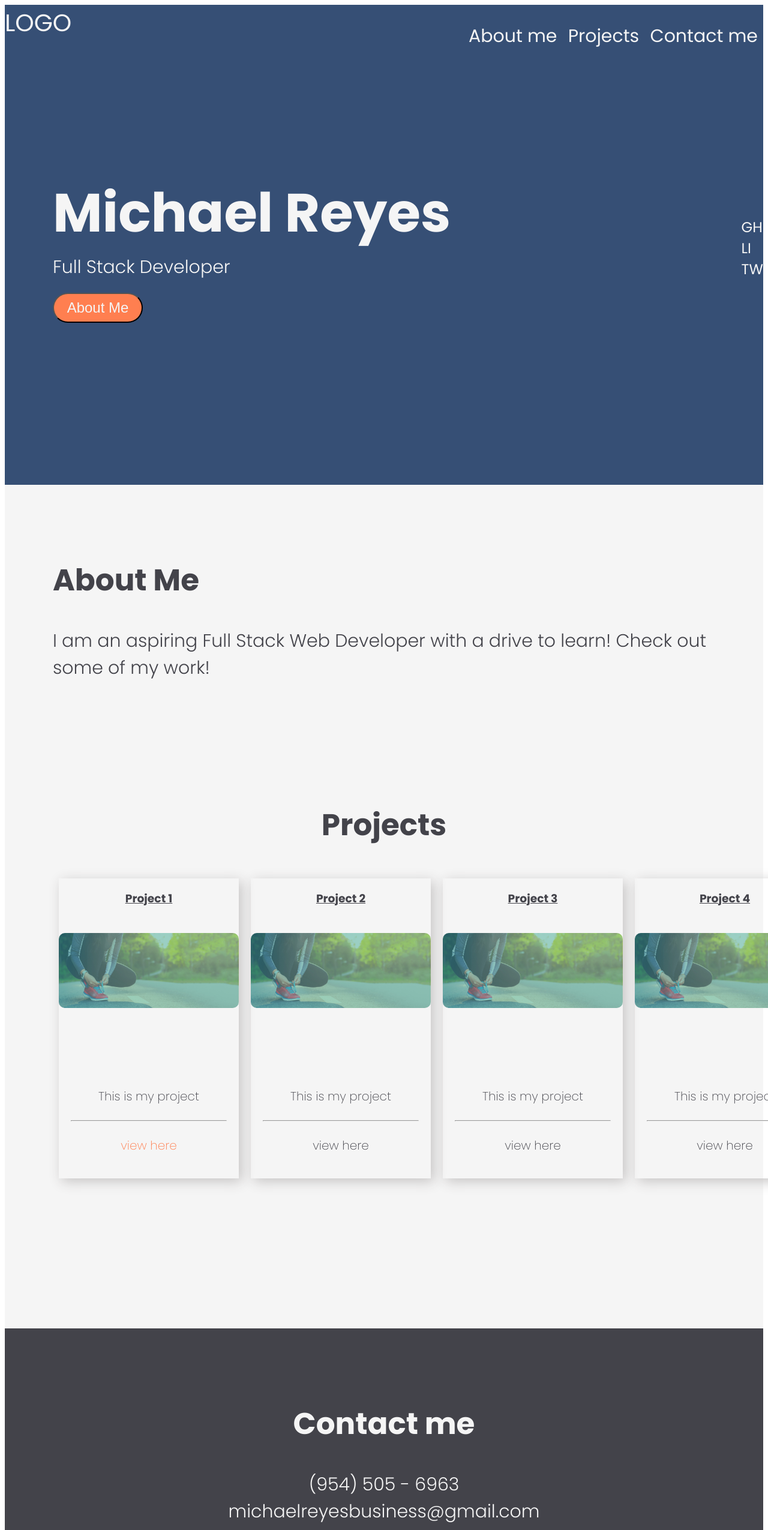
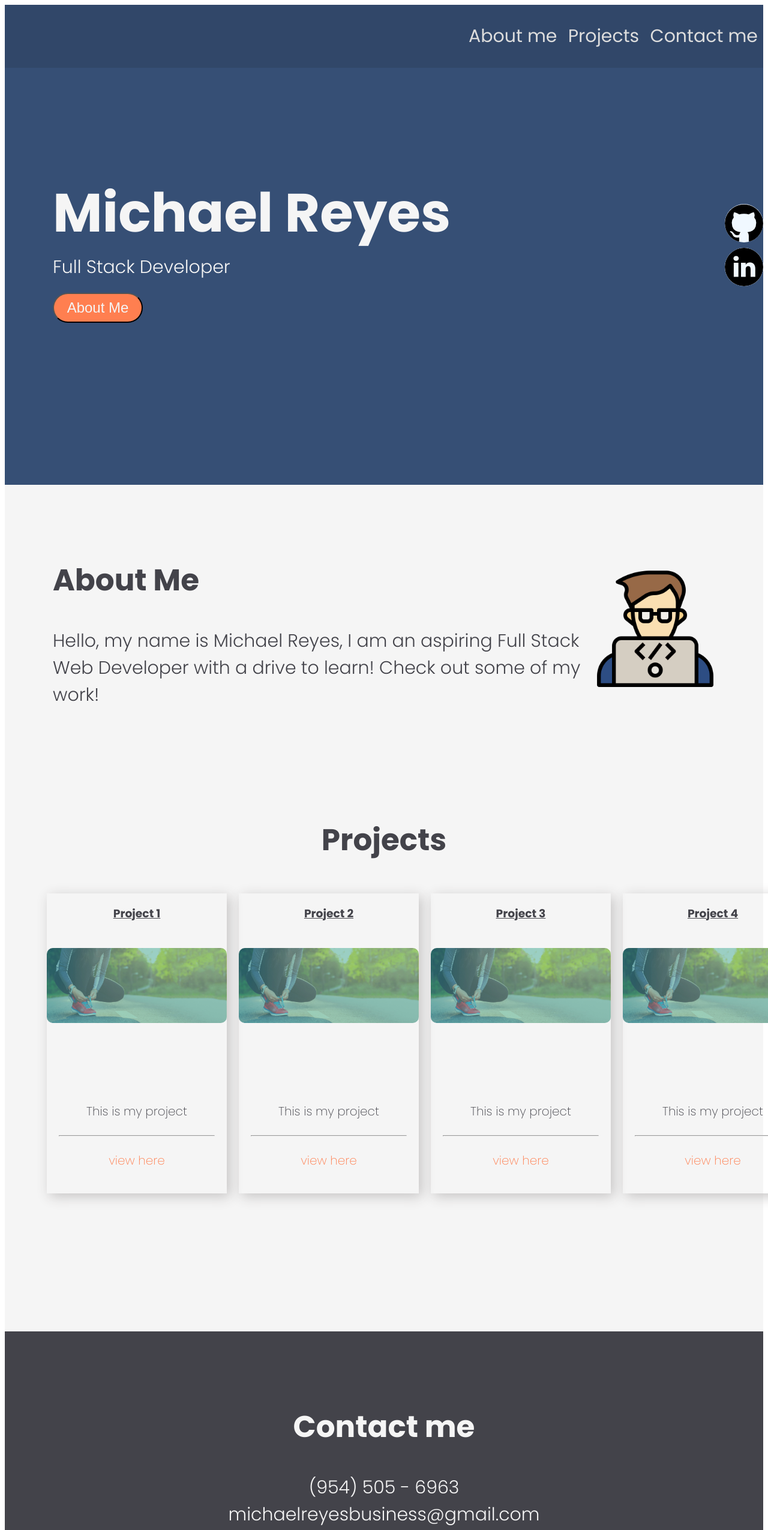
Before and after one commit to michaelreyes10/web-dev-portfolio, a plain HTML site: page index.html in a window 1280 px wide. Shown: the top 2550 px of the page at 60% size. Drawn offline with Linux system fonts and the light colour scheme.

Commit message:
final draft

```diff
--- a/index.html
+++ b/index.html
@@ -7,13 +7,15 @@
     <link rel="preconnect" href="https://fonts.googleapis.com">
 <link rel="preconnect" href="https://fonts.gstatic.com" crossorigin>
 <link href="https://fonts.googleapis.com/css2?family=Fira+Sans:wght@400;700&family=Lato&family=Oswald:wght@700&family=Poppins:wght@100;200;300;400;500;600;700&family=Roboto:wght@400;900&display=swap" rel="stylesheet">
-    <link rel="stylesheet" href="/src/style.css" />
+    <link rel="stylesheet" href= ./src/style.css />
     <title>Michael Reyes Portfolio</title>
 </head>
 <body>
     <section class="hero">
         <nav>
-            <div>LOGO</div>
+            <div>
+
+            </div>
             <ul>
                 <li><a href="#about-me">About me</a></li>
                 <li><a href="#projects">Projects</a></li>
@@ -28,9 +30,14 @@
             </div>
             <div class="socials">
                 <ul>
-                    <li>GH</li>
-                    <li>LI</li>
-                    <li>TW</li>
+                    <li> <a href="https://github.com/michaelreyes10">
+                        <img src="./src/github-logo.png" alt="github icon"></a>
+                    </li>
+
+                    <li> <a href="https://www.linkedin.com/in/michael-reyes-a2a2a4236/">
+                        <img src="./src/linkedin.png" alt="linked in icon"></a>
+                    </li>
+
 
                 </ul>
             </div>
@@ -42,37 +49,39 @@
     <section id="about-me" class="sub-section">
         <div class="about-me-div">
             <h2>About Me</h2>
-            <p> I am an aspiring Full Stack Web Developer with a drive to learn! Check out some of my work!</p>
+            <p> Hello, my name is Michael Reyes, I am an aspiring Full Stack Web Developer with a drive to learn! Check out some of my work!</p>
         </div>
-        <div class="headshot" ></div>
+        <div class="mike-container"></div>
+            <img class= "mike-icon" src="./src/coding.png" alt=" coding icon">
+        </div>
 
     </section>
-    <section id= "projects"class="sub-section-alt">
+    <section id= "projects" class="sub-section-alt">
         <h2>Projects</h2>
     <div class="project-container">
         <div class="project-card">
             <h3>Project 1</h3>
-              <img class="project-image" src="src/run-buddy.jpeg" alt="">
+              <img class="project-image" src="src/run-buddy.jpeg" alt=" project 1 image">
               <p class="subtext">This is my project</p> <hr/>
               <p class="subtext"><a href="https://github.com/michaelreyes10">view here</a></p>
           </div>
         <div class="project-card">
           <h3>Project 2</h3>
-            <img class="project-image" src="src/run-buddy.jpeg" alt="">
+            <img class="project-image" src="src/run-buddy.jpeg" alt="project 2 image">
             <p class="subtext">This is my project</p> <hr/>
-            <p class="subtext"><a href="https://github.com/michaelreyes10"></a>view here</p>
+            <p class="subtext"><a href="https://github.com/michaelreyes10">view here</a></p>
         </div>
         <div class="project-card">
             <h3>Project 3</h3>
-              <img class="project-image" src="src/run-buddy.jpeg" alt="">
+              <img class="project-image" src="src/run-buddy.jpeg" alt="project 3 image">
               <p class="subtext">This is my project</p> <hr/>
-              <p class="subtext"><a href="https://github.com/michaelreyes10"></a>view here</p>
+              <p class="subtext"><a href="https://github.com/michaelreyes10">view here</a></p>
           </div>
           <div class="project-card">
             <h3>Project 4</h3>
-              <img class="project-image" src="src/run-buddy.jpeg" alt="">
+              <img class="project-image" src="src/run-buddy.jpeg" alt="project 4 image">
               <p class="subtext">This is my project</p> <hr/>
-              <p class="subtext"><a href="https://github.com/michaelreyes10"></a>view here </a></p>
+              <p class="subtext"><a href="https://github.com/michaelreyes10">view here </a></p>
           </div>
         </div>
     </div>
--- a/src/style.css
+++ b/src/style.css
@@ -14,6 +14,9 @@ section {
     color: #43434a;
 }
 
+
+
+
 .hero {
     background-color:#364f75;
     height: 100vh;
@@ -24,6 +27,9 @@ section {
 nav {
     display: flex;
     justify-content: space-between;
+    background-color: #364f75;
+    filter: brightness(90%);
+
 }
 
 
@@ -101,7 +107,9 @@ h2 {
     font-size: 24px;
     padding-bottom: 200px;
     list-style-type: none;
+
 }
+
 
 .sub-section {
     display:flex;
@@ -113,11 +121,24 @@ h2 {
     display: flex;
     flex-direction: column;
     text-align: center;
-    padding: 80px;
+    padding: 60px;
+}
+
+.socials img {
+    background-color: aliceblue;
+    border-radius: 50px;
+
+}
+
+.mike-icon {
+    padding-top: 60px;
+    height: 200px;
+    width:200px;
 }
 
 .about-me {
     margin-left: 40px;
+
 }
 
 .project-card{
@@ -141,7 +162,18 @@ h3 {
     border-radius:10px;
     margin-top: 25px;
     margin-bottom:100px ;
+
+
 }
+
+.project-image:hover {
+    filter: brightness(80%);
+
+}
+
+
+
+
 
 .subtext {
     margin: 25px;
@@ -151,7 +183,10 @@ h3 {
 }
 .subtext a {
      color:coral ;
+
 }
+
+
 
 hr {
     margin-left: 20px;
@@ -165,3 +200,14 @@ footer {
     padding:80px
 
 }
+
+@media (max-width: 1000px) {
+    .project-container {
+        display:flex;
+        flex-wrap:wrap;}
+
+
+
+
+
+}
```
Also changed, not shown: src/coding.png (added), src/github-logo.png (added), src/linkedin.png (added), style.css (deleted).
